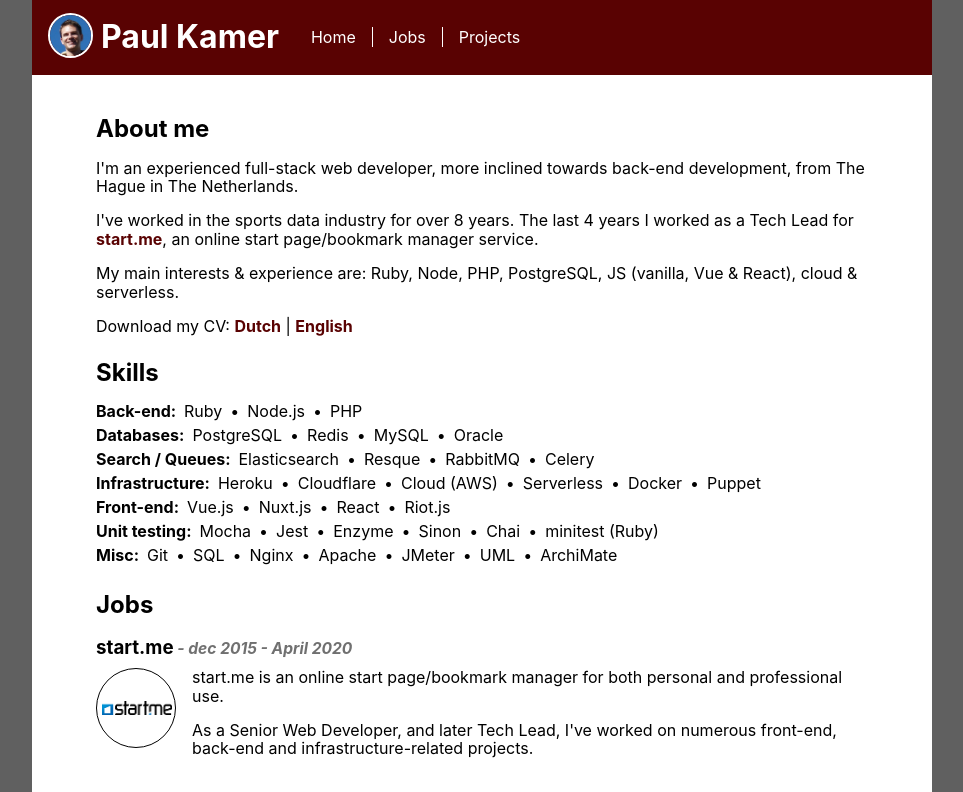
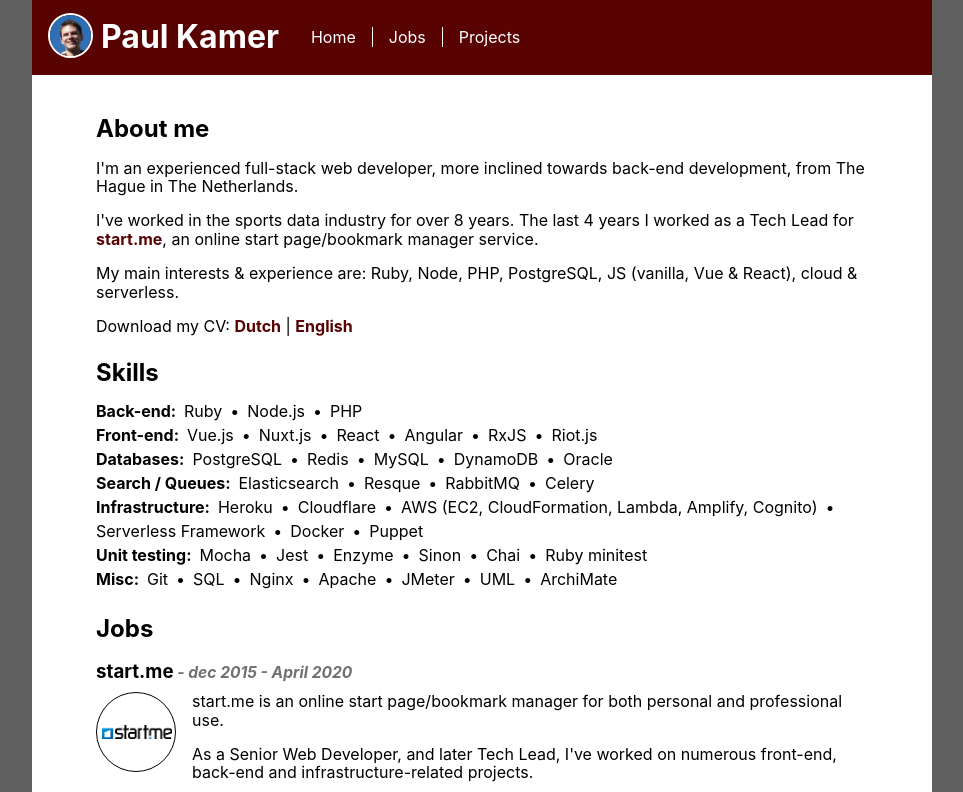
Before and after one commit to paulkamer/paulkamer.nl, a React (Create React App) app: page / in a window 1280 px wide. Shown: the top 792 px of the page, without its empty margins (158-1121 px from the left). Built offline with nearby package versions, Linux system fonts and the light colour scheme.

Commit message:
Updated skills overview

```diff
--- a/src/components/SkillsList.tsx
+++ b/src/components/SkillsList.tsx
@@ -9,8 +9,12 @@
       skills: ['Ruby','Node.js','PHP']
     },
     {
+      discipline: 'Front-end',
+      skills: ['Vue.js', 'Nuxt.js','React', 'Angular', 'RxJS', 'Riot.js'],
+    },
+    {
       discipline: 'Databases',
-      skills: ['PostgreSQL', 'Redis', 'MySQL','Oracle']
+      skills: ['PostgreSQL', 'Redis', 'MySQL', 'DynamoDB', 'Oracle']
     },
     {
       discipline: 'Search / Queues',
@@ -18,15 +22,11 @@
     },
     {
       discipline: 'Infrastructure',
-      skills: ['Heroku', 'Cloudflare', 'Cloud (AWS)', 'Serverless', 'Docker', 'Puppet']
-    },
-    {
-      discipline: 'Front-end',
-      skills: ['Vue.js','Nuxt.js','React', 'Riot.js'],
+      skills: ['Heroku', 'Cloudflare', 'AWS (EC2, CloudFormation, Lambda, Amplify, Cognito)', 'Serverless Framework', 'Docker', 'Puppet']
     },
     {
       discipline: 'Unit testing',
-      skills: ['Mocha', 'Jest', 'Enzyme', 'Sinon', 'Chai', 'minitest (Ruby)'],
+      skills: ['Mocha', 'Jest', 'Enzyme', 'Sinon', 'Chai', 'Ruby minitest'],
     },
     {
       discipline: 'Misc',
```
